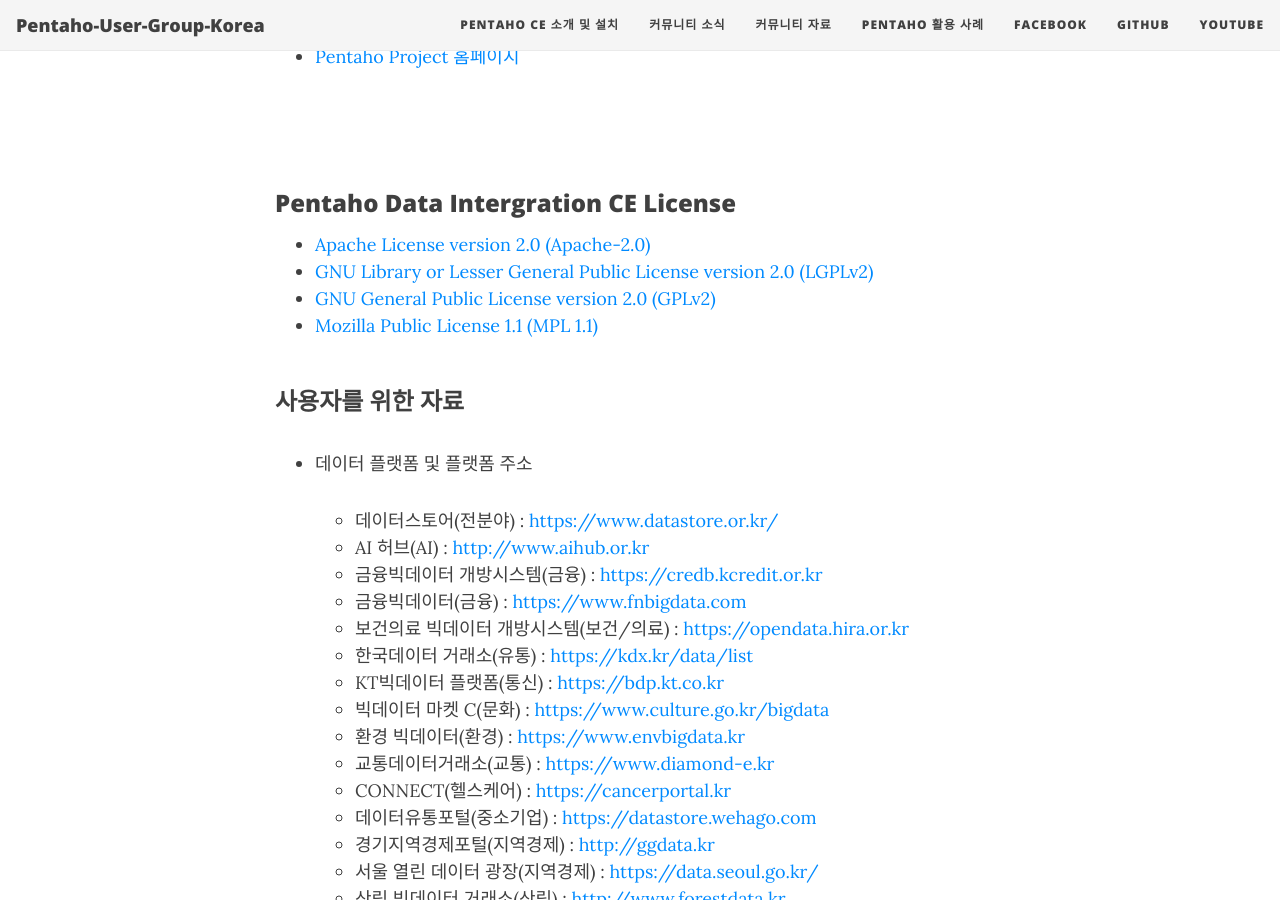
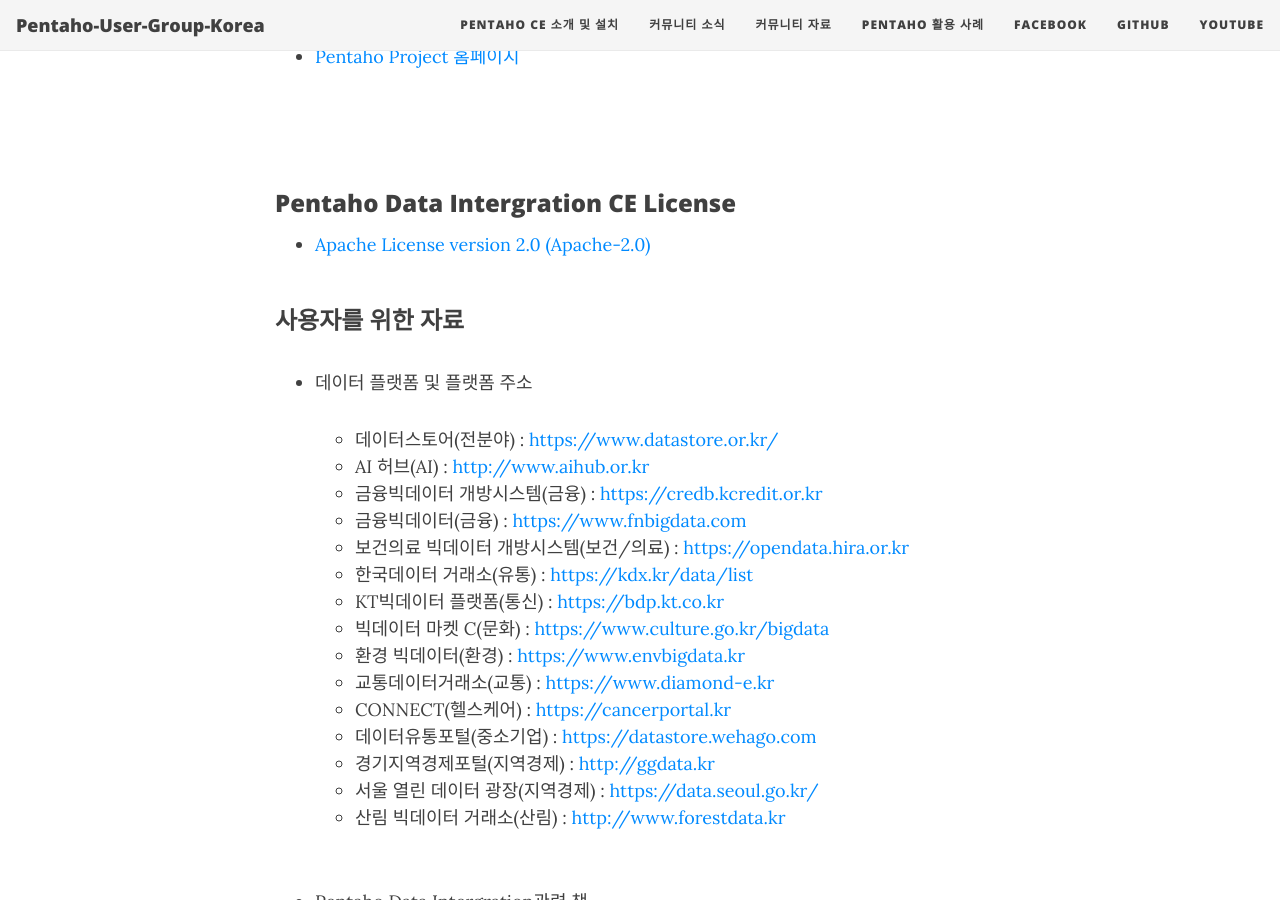
Before and after one commit to Pentaho-User-Group-Korea/Pentaho-User-Group-Korea.github.io, a Jekyll site: the page built from reference.md, in a window 1280 px wide and 900 px high, scrolled down 756 px. Built offline with Jekyll 4.4.1, drawn with Linux system fonts in a browser that asks for light colours; nearby versions of some CDN libraries.

Commit message:
Update reference.md

```diff
--- a/reference.md
+++ b/reference.md
@@ -30,9 +30,6 @@ title: 커뮤니티 자료
 ### Pentaho Data Intergration CE License
 
 * [Apache License version 2.0 (Apache-2.0)](http://www.apache.org/licenses/LICENSE-2.0)
-* [GNU Library or Lesser General Public License version 2.0 (LGPLv2)](https://olis.or.kr/license/Detailselect.do?lId=1005)
-* [GNU General Public License version 2.0 (GPLv2)](https://www.olis.or.kr/license/Detailselect.do?lId=1004)
-* [Mozilla Public License 1.1 (MPL 1.1)](https://olis.or.kr/license/Detailselect.do?lId=1007)
 <br/>
 <br/>
 
```
